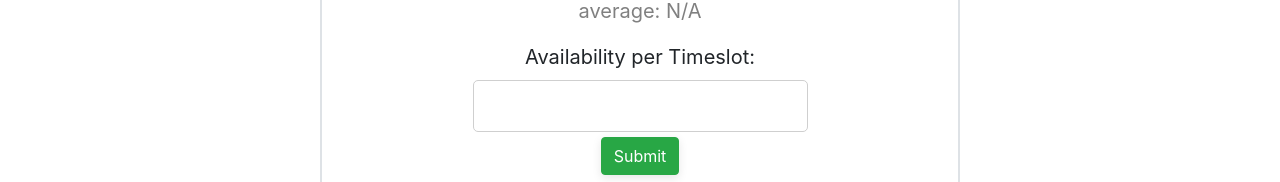
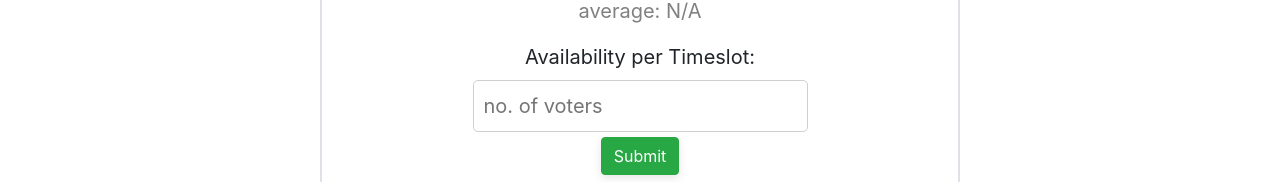
Before and after one commit to CEN-Team-Four/VoterPass, a React (Create React App) app in the folder voter-pass/: page /new-time-table in a window 1280 px wide. Shown: the part 600-782 px from the top of the page. Built offline with nearby package versions, Linux system fonts and the light colour scheme.

Commit message:
New Table: Add placeholder for Availability input

```diff
--- a/voter-pass/src/components/NewTable/index.js
+++ b/voter-pass/src/components/NewTable/index.js
@@ -188,6 +188,7 @@ class NewTable extends Component{
 
           <label>Availability per Timeslot: </label>
           <input
+            placeholder= 'no. of voters'
             type = 'number'
             min = '1'
             value={this.state.numBooths}
```
